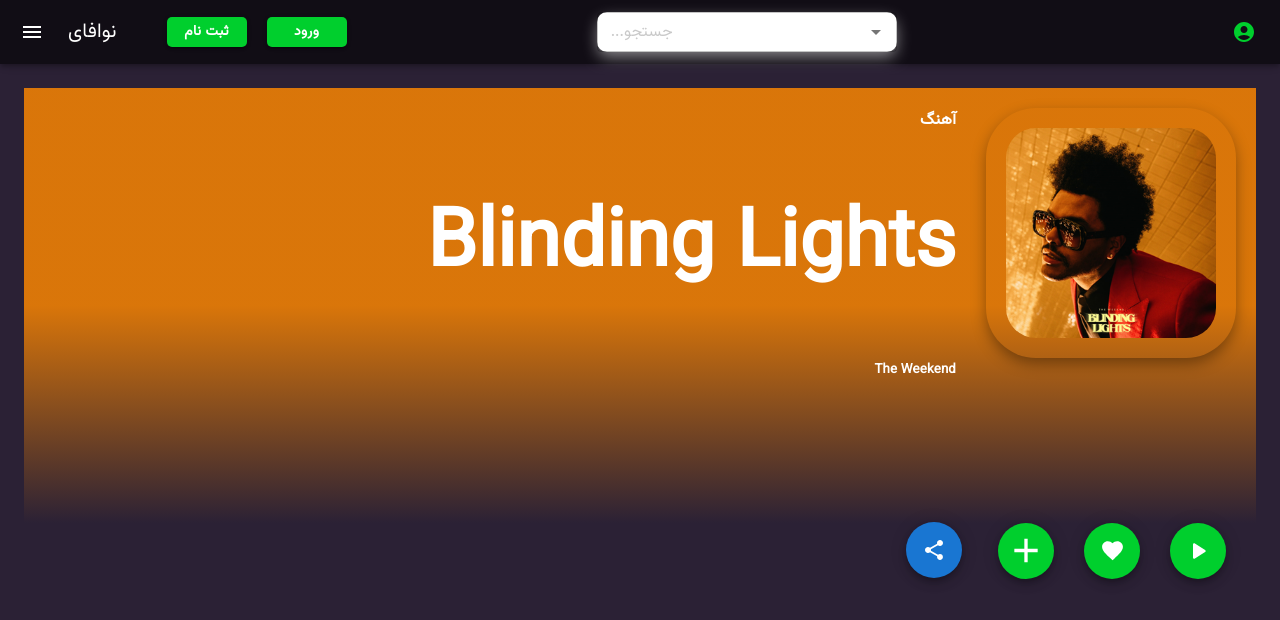
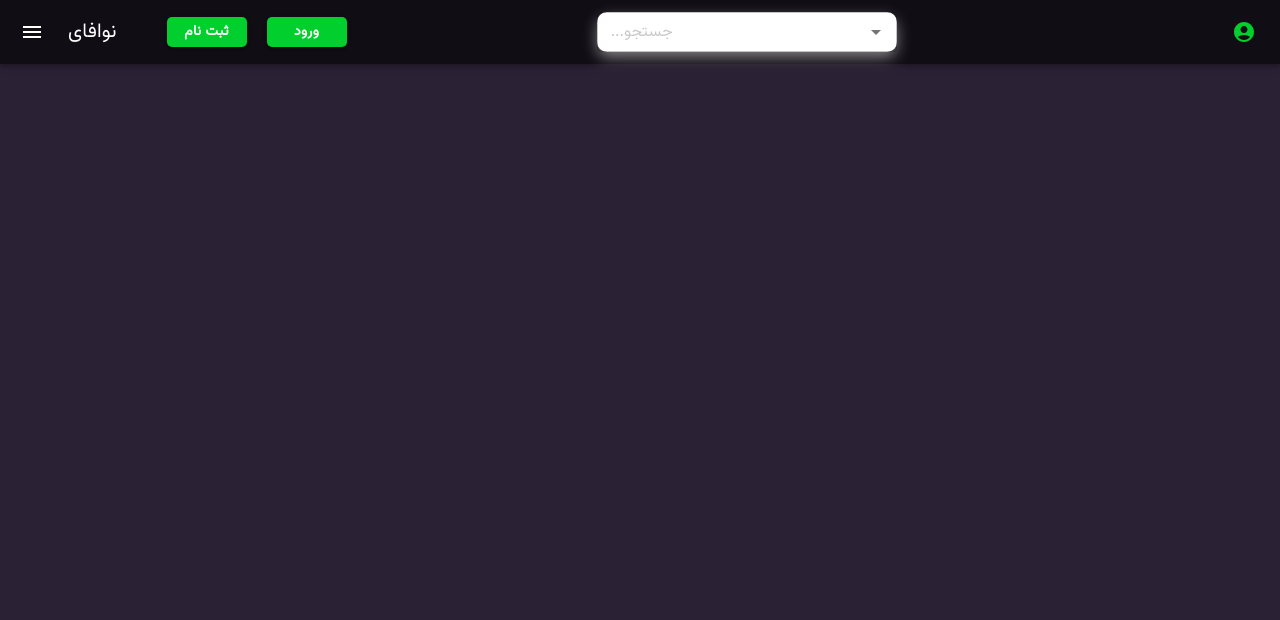
Before and after one commit to MTAISBOSS/Navafy, a React (Create React App) app in the folder navafy/: page / in a window 1280 px wide. Shown: the top 620 px of the page. Built offline with nearby package versions, Linux system fonts and the light colour scheme.

Commit message:
Post Media and homepage edited

```diff
--- a/navafy/src/App.js
+++ b/navafy/src/App.js
@@ -7,6 +7,7 @@
 import MyHomePage from "./components/Common/HomePage";
 import ProfileEdit from "./components/Pages/Profile Edit/ProfileEdit";
 import Playlist from "./components/Pages/Play list/PlayList";
+import PostMediaPage from "./components/Pages/Post Media/PostMedia";
 
 function App() {
   return (
@@ -21,6 +22,8 @@
           <Route exact path="/signup" element={<Sign_up />} />
           <Route exact path="/artist_signup" element={<Artist_Sign_up />} />
           <Route exact path="/my_music_library" element={<Playlist />} />
+          <Route exact path="/music_info" element={<PostMediaPage />} />
+
         </Routes>
       </BrowserRouter>
     </div>
--- a/navafy/src/components/Common/HomePage.js
+++ b/navafy/src/components/Common/HomePage.js
@@ -36,7 +36,7 @@
 import Dashboard from "./Dashboard";
 import MyAutoComplete from "../Common/AutoComplete";
 import FollowUnfollowContainer from "./FollowUnfollowContainer";
-import PostMediaPage from "../Pages/Psot Media/PostMedia";
+import PostMediaPage from "../Pages/Post Media/PostMedia";
 import PostMediaPopUp from "./PostMedia";
 import ProfileEdit from "../Pages/Profile Edit/ProfileEdit";
 import { Profile } from "../Pages/Profile Edit/Profile";
@@ -403,32 +403,6 @@
             <ListItem disablePadding>
               <ListItemButton
                 onClick={() => {
-                  gotoMakePlayListPage();
-                }}
-              >
-                <ListItemIcon>
-                  <CreatePlayListIcon style={{ fill: "white" }} />
-                </ListItemIcon>
-                <ListItemText>
-                  <p
-                    style={{
-                      fontFamily: "Vazirmatn",
-                      fontSize: 14,
-                      height: 15,
-                      fontWeight: "bold",
-                      color: "white",
-                    }}
-                  >
-                    ایجاد فهرست پخش
-                  </p>
-                </ListItemText>
-              </ListItemButton>
-            </ListItem>
-            <Divider style={{ backgroundColor: "white" }} />
-
-            <ListItem disablePadding>
-              <ListItemButton
-                onClick={() => {
                   gotoLikedMusicPage();
                 }}
               >
@@ -466,8 +440,6 @@
         </Drawer>
         <Main open={open}>
           <DrawerHeader />
-          <PostMediaPage musicName="Blinding Lights" singer="The Weekend"/>
-
         </Main>
       </Box>
     </body>
--- /dev/null
+++ b/navafy/src/components/Pages/Post Media/PostMedia.jsx
@@ -0,0 +1,114 @@
+import pic from "../../../Assets/Image/The_Weeknd_-_Blinding_Lights.png";
+import * as React from "react";
+import Paper from "@mui/material/Paper";
+import Grid from "@mui/material/Grid";
+import "./PostMedia.css";
+import SingerAvatar from "@mui/icons-material/MusicNoteRounded";
+import IconButton from "@mui/material/IconButton";
+import Fab from "@mui/material/Fab";
+import PlayIcon from "@mui/icons-material/PlayArrowRounded";
+import LikeIcon from "@mui/icons-material/FavoriteSharp";
+import PostMediaIcon from "@mui/icons-material/Add";
+import SpeedDial from "../../Common/SpeedDial";
+import Homepage from "../../Common/HomePage";
+
+const PostMediaPage = (props) => {
+
+  const singer = "The wekkend";
+  const musicName = "Blinding Lights";
+  return (
+    <div>
+      <Homepage />
+
+      <Grid
+        style={{ width: "100%", height: "100%" }}
+        container
+        xs={12}
+        direction="column"
+      >
+        <Grid item xs={4} className="musicbackground">
+          <Grid container xs={12} direction="row-reverse">
+            <Grid item xs={0}>
+              <img
+                src={pic}
+                height={250}
+                width={250}
+                className="shadow musicImage"
+                style={{ margin: 20 }}
+              />
+            </Grid>
+            <Grid itme xs={6} direction="column">
+              <h4
+                style={{
+                  color: "white",
+                  fontFamily: "Vazirmatn",
+                  textAlign: "right",
+                  marginRight: 10,
+                }}
+              >
+                آهنگ
+              </h4>
+              <h1
+                style={{
+                  color: "white",
+                  fontSize: 80,
+                  fontFamily: "Vazirmatn",
+                  textAlign: "right",
+                  marginRight: 10,
+                }}
+              >
+                {musicName}
+              </h1>
+
+              <h5
+                style={{
+                  color: "white",
+                  fontFamily: "Vazirmatn",
+                  textAlign: "right",
+                  marginRight: 10,
+                }}
+                className="pointer"
+              >
+                {singer}
+              </h5>
+            </Grid>
+          </Grid>
+        </Grid>
+        <Grid item xs={2} style={{ backgroundColor: "#2b2135" }}>
+          <Grid container xs={12} direction="row-reverse">
+            <Fab
+              style={{ marginRight: 30, backgroundColor: "#00cf2d" }}
+              aria-label="edit"
+            >
+              <PlayIcon style={{ fill: "white", height: 30, width: 30 }} />
+            </Fab>
+
+            <Fab
+              style={{ marginRight: 30, backgroundColor: "#00cf2d" }}
+              aria-label="edit"
+            >
+              <LikeIcon
+                style={{
+                  fill: "white",
+                  height: 25,
+                  width: 25,
+                }}
+              />
+            </Fab>
+
+            <Fab
+              style={{ marginRight: 30, backgroundColor: "#00cf2d" }}
+              aria-label="edit"
+            >
+              <PostMediaIcon style={{ fill: "white", height: 45, width: 40 }} />
+            </Fab>
+            <IconButton>
+              <SpeedDial style={{ margin: -15, marginRight: 20 }} />
+            </IconButton>
+          </Grid>
+        </Grid>
+      </Grid>
+    </div>
+  );
+};
+export default PostMediaPage;
--- a/navafy/src/components/Pages/Profile Edit/Profile.jsx
+++ b/navafy/src/components/Pages/Profile Edit/Profile.jsx
@@ -10,46 +10,6 @@
 import MyTextfield from "../../Common/MyTextfield";
 import Stack from "@mui/material/Stack";
 import Chip from "@mui/material/Chip";
-
-const Search = styled("div")(({ theme }) => ({
-  position: "relative",
-  borderRadius: theme.shape.borderRadius,
-  backgroundColor: alpha(theme.palette.common.white, 0.15),
-  "&:hover": {
-    backgroundColor: alpha(theme.palette.common.white, 0.25),
-  },
-  marginRight: theme.spacing(2),
-  marginLeft: 0,
-  width: "100%",
-  [theme.breakpoints.up("sm")]: {
-    marginLeft: theme.spacing(3),
-    width: "auto",
-  },
-}));
-
-const SearchIconWrapper = styled("div")(({ theme }) => ({
-  padding: theme.spacing(0, 2),
-  height: "100%",
-  position: "absolute",
-  pointerEvents: "none",
-  display: "flex",
-  alignItems: "center",
-  justifyContent: "center",
-}));
-
-const StyledInputBase = styled(InputBase)(({ theme }) => ({
-  color: "inherit",
-  "& .MuiInputBase-input": {
-    padding: theme.spacing(1, 1, 1, 0),
-    // vertical padding + font size from searchIcon
-    paddingLeft: `calc(1em + ${theme.spacing(4)})`,
-    transition: theme.transitions.create("width"),
-    width: "100%",
-    [theme.breakpoints.up("md")]: {
-      width: "20ch",
-    },
-  },
-}));
 
 const favorite = [
   { title: "راک", id: 1 },
@@ -80,7 +40,7 @@
         container
         marginLeft={10}
         marginRight={-20}
-        xs={4}
+        xs={6}
         direction="column"
       >
         <ProfileAvatarImage />
@@ -207,7 +167,6 @@
             type="date"
             text="تاریخ تولد"
             name="birthday"
-            placeholder="none"
             required
             style={{ width: 300 }}
             variant="outlined"
@@ -225,7 +184,10 @@
               renderInput={(params) => (
                 <TextField
                   sx={{
-                    "& > :not(style)": { fontFamily: "Vazirmatn" },
+                    "& > :not(style)": {
+                      fontFamily: "Vazirmatn",
+                      color: "white",
+                    },
                   }}
                   {...params}
                   variant="standard"
@@ -270,7 +232,7 @@
         </Grid>
       </Grid>
 
-      <Grid item container xs={4} />
+      <Grid item container xs={2} />
     </Grid>
   );
 };
--- a/navafy/src/components/Pages/Profile Edit/ProfileEdit.jsx
+++ b/navafy/src/components/Pages/Profile Edit/ProfileEdit.jsx
@@ -37,6 +37,7 @@
 import MyAutoComplete from "../../Common/AutoComplete";
 import FollowUnfollowContainer from "../../Common/FollowUnfollowContainer";
 import {Profile} from "./Profile";
+import HomePage from "../../Common/HomePage";
 
 const drawerWidth = 240;
 
@@ -227,6 +228,7 @@
 
   return (
     <body>
+      <HomePage/>
       <Box sx={{ display: "flex", backgroundColor: "#2b2135" }}>
         <CssBaseline />
         <AppBar
--- a/navafy/src/components/Pages/Psot Media/PostMedia.jsx
+++ /dev/null
@@ -1,106 +0,0 @@
-import pic from "../../../Assets/Image/The_Weeknd_-_Blinding_Lights.png";
-import * as React from "react";
-import Paper from "@mui/material/Paper";
-import Grid from "@mui/material/Grid";
-import "./PostMedia.css";
-import SingerAvatar from "@mui/icons-material/MusicNoteRounded";
-import IconButton from "@mui/material/IconButton";
-import Fab from "@mui/material/Fab";
-import PlayIcon from "@mui/icons-material/PlayArrowRounded";
-import LikeIcon from "@mui/icons-material/FavoriteSharp";
-import PostMediaIcon from "@mui/icons-material/Add";
-import SpeedDial from "../../Common/SpeedDial";
-
-const PostMediaPage = (props) => {
-  return (
-    <Grid
-      style={{ width: "100%", height: "100%" }}
-      container
-      xs={12}
-      direction="column"
-    >
-      <Grid item xs={4} className="musicbackground">
-        <Grid container xs={12} direction="row-reverse">
-          <Grid item xs={0}>
-            <img
-              src={pic}
-              height={250}
-              width={250}
-              className="shadow musicImage"
-              style={{ margin: 20 }}
-            />
-          </Grid>
-          <Grid itme xs={6} direction="column">
-            <h4
-              style={{
-                color: "white",
-                fontFamily: "Vazirmatn",
-                textAlign: "right",
-                marginRight: 10,
-              }}
-            >
-              آهنگ
-            </h4>
-            <h1
-              style={{
-                color: "white",
-                fontSize: 80,
-                fontFamily: "Vazirmatn",
-                textAlign: "right",
-                marginRight: 10,
-              }}
-            >
-              {props.musicName}
-            </h1>
-
-            <h5
-              style={{
-                color: "white",
-                fontFamily: "Vazirmatn",
-                textAlign: "right",
-                marginRight: 10,
-              }}
-              className="pointer"
-            >
-              {props.singer}
-            </h5>
-          </Grid>
-        </Grid>
-      </Grid>
-      <Grid item xs={2}>
-        <Grid container xs={12} direction="row-reverse">
-          <Fab
-            style={{ marginRight: 30, backgroundColor: "#00cf2d" }}
-            aria-label="edit"
-          >
-            <PlayIcon style={{ fill: "white", height: 30, width: 30 }} />
-          </Fab>
-
-          <Fab
-            style={{ marginRight: 30, backgroundColor: "#00cf2d" }}
-            aria-label="edit"
-          >
-            <LikeIcon
-              style={{
-                fill: "white",
-                height: 25,
-                width: 25,
-              }}
-            />
-          </Fab>
-
-          <Fab
-            style={{ marginRight: 30, backgroundColor: "#00cf2d" }}
-            aria-label="edit"
-          >
-            <PostMediaIcon style={{ fill: "white", height: 45, width: 40 }} />
-          </Fab>
-          <IconButton>
-            <SpeedDial style={{margin:-15,marginRight:20}} />
-          </IconButton>
-        </Grid>
-      </Grid>
-    </Grid>
-  );
-};
-export default PostMediaPage;
```
Also changed, not shown: navafy/src/components/Pages/Post Media/PostMedia.css (renamed from navafy/src/components/Pages/Psot Media/PostMedia.css).
